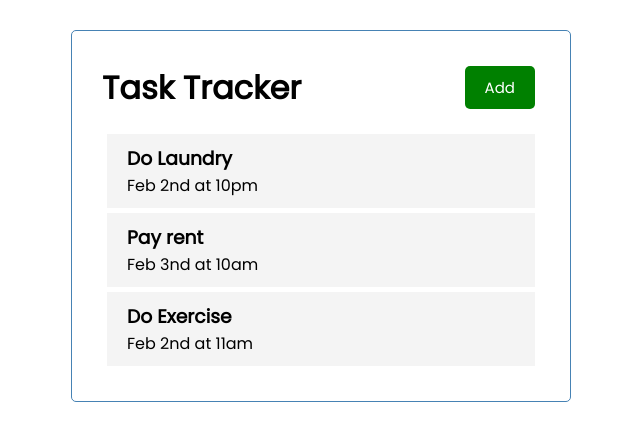
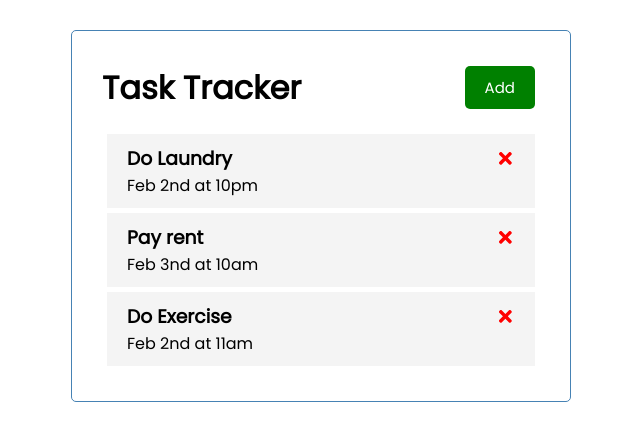
Before and after one commit to mushfiqur-anik/task-tracker, a React (Create React App) app: page / in a window 1280 px wide. Shown: the top 440 px of the page, without its empty margins (319-959 px from the left). Built offline with nearby package versions, Linux system fonts and the light colour scheme.

Commit message:
Added delete option

```diff
--- a/package.json
+++ b/package.json
@@ -8,6 +8,7 @@
     "@testing-library/user-event": "^12.6.2",
     "react": "^17.0.1",
     "react-dom": "^17.0.1",
+    "react-icons": "^4.1.0",
     "react-scripts": "4.0.1",
     "web-vitals": "^0.2.4"
   },
--- a/src/App.js
+++ b/src/App.js
@@ -28,11 +28,18 @@
     }
   ])
 
+  // deleteTask function
+  const deleteTask = (id) => {
+    setTasks(tasks.filter((task) => task.id !== id))
+  }
+
   // Return ...
   return (
     <div className="container">
       <Header title="Task Tracker"/>
-      <Tasks tasks={tasks} />
+      {tasks.length > 0 ?
+       <Tasks tasks={tasks} onDelete={deleteTask}/>
+       : "No more tasks left"}
     </div>
   );
 }
--- a/src/components/Task.js
+++ b/src/components/Task.js
@@ -1,7 +1,14 @@
-const Task = ({task}) => {
+import { FaTimes } from "react-icons/fa"
+
+const Task = ({task, onDelete}) => {
     return (
         <div className="task">
-            <h3> {task.text} </h3>
+            <h3> {task.text} {" "}
+              <FaTimes
+                style={{ color: 'red', cursor: "pointer"}}
+                onClick={() => onDelete(task.id)}
+              />
+            </h3>
             <p> {task.day} </p>
         </div>
     )
--- a/src/components/Tasks.js
+++ b/src/components/Tasks.js
@@ -1,10 +1,10 @@
 import Task from "./Task"
 
-const Tasks = ({tasks}) => {
+const Tasks = ({tasks, onDelete}) => {
     return (
         <>
          { tasks.map((task) => (
-             <Task key={task.id} task={task} />
+             <Task key={task.id} task={task} onDelete={onDelete} />
          ))
          }
         </>
```
Also changed, not shown: 2 other files (tests, documents, lock files or other folders).
